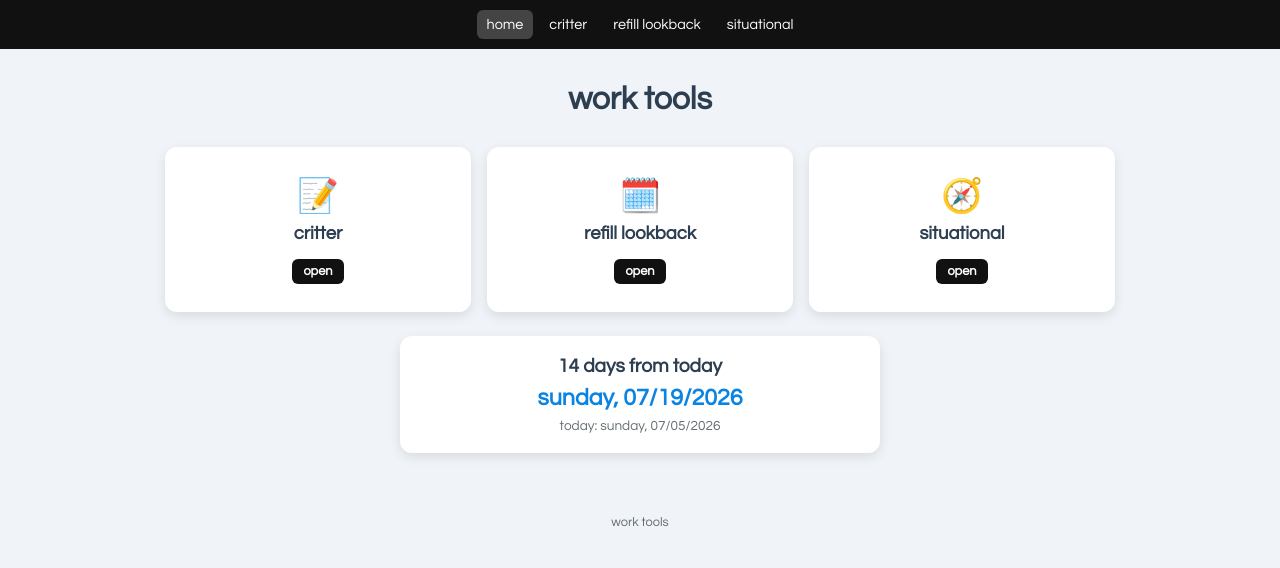
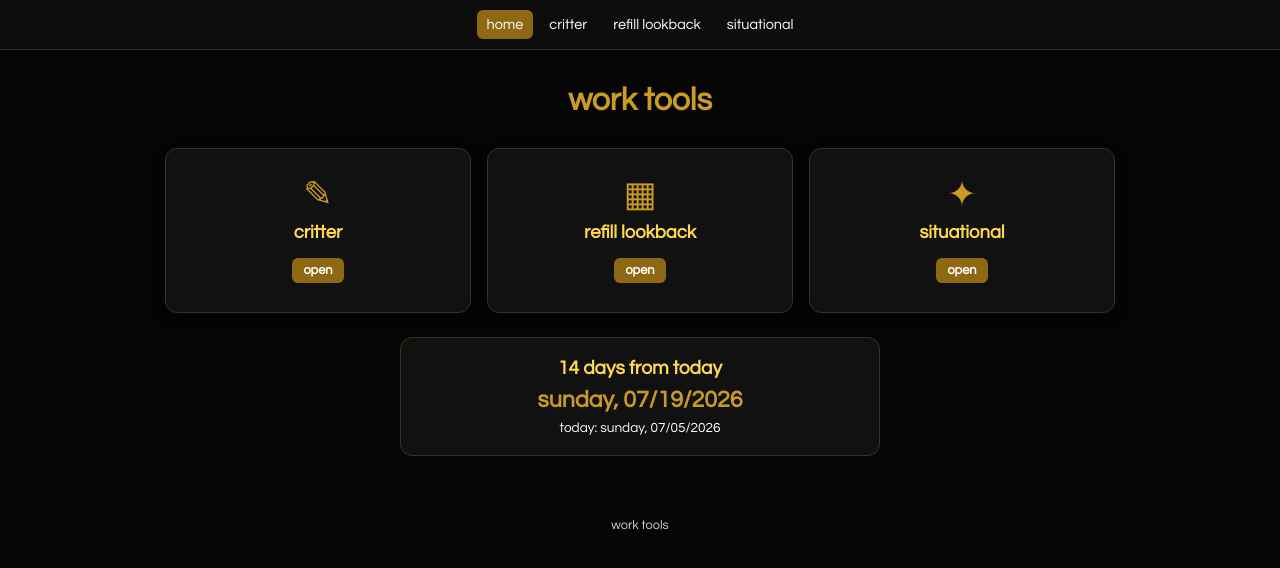
Before and after one commit to drpboop/home, a plain HTML site: page index.html in a window 1280 px wide. Drawn offline with Linux system fonts and the light colour scheme.

Commit message:
Refactor index.html for better layout and styles
Refactor HTML structure and styles for improved layout and design.

```diff
--- a/index.html
+++ b/index.html
@@ -2,338 +2,127 @@
 <html lang="en">
 <head>
 <meta charset="UTF-8">
+<meta name="viewport" content="width=device-width, initial-scale=1.0">
+<title>work tools</title>
+<style>
 
-  <meta
-    name="viewport"
-    content="width=device-width, initial-scale=1.0"
-  >
+:root{
+  --bg:#050505;
+  --panel:#111111;
+  --panel-2:#181818;
+  --border:#3b3218;
+  --white:#ffffff;
+  --yellow:#ffd84d;
+  --mustard:#c99a24;
+  --mustard-dark:#8f6814;
+  --muted:#cfcfcf;
+}
+*{box-sizing:border-box}
+body{
+  margin:0;
+  min-height:100vh;
+  font-family:"Century Gothic",Arial,sans-serif;
+  background:var(--bg);
+  color:var(--white);
+}
+.site-nav{
+  background:#0d0d0d;
+  padding:10px 16px;
+  display:flex;
+  justify-content:center;
+  flex-wrap:wrap;
+  gap:6px;
+  border-bottom:1px solid var(--border);
+}
+.site-nav a{
+  color:var(--white);
+  text-decoration:none;
+  padding:7px 10px;
+  border-radius:6px;
+  font-size:.9rem;
+}
+.site-nav a:hover{background:#2a2414;color:var(--yellow)}
+.site-nav a.active{background:var(--mustard-dark);color:var(--white)}
 
-  <title>work tools</title>
-
-  <style>
-    * {
-      box-sizing: border-box;
+header{text-align:center;padding:34px 20px 16px}
+header h1{margin:0;color:var(--mustard);font-size:2rem}
+main{width:min(950px,92%);margin:15px auto 45px}
+.tool-grid{display:grid;grid-template-columns:repeat(auto-fit,minmax(210px,1fr));gap:16px}
+.tool-card{
+  min-height:165px;padding:24px 18px;background:var(--panel);
+  border:1px solid var(--border);border-radius:12px;
+  box-shadow:0 4px 12px rgba(0,0,0,.5);
+  display:flex;flex-direction:column;align-items:center;justify-content:center;
+  text-align:center;transition:.2s
 }
-
-    body {
-      margin: 0;
-      min-height: 100vh;
-      font-family: "Century Gothic", Arial, sans-serif;
-      background: #f0f4f8;
-      color: #2c3e50;
+.tool-card:hover{transform:translateY(-3px);border-color:var(--mustard)}
+.tool-icon{margin-bottom:9px;font-size:2.2rem;color:var(--mustard);line-height:1}
+.tool-card h2{margin:0 0 16px;color:var(--yellow);font-size:1.15rem}
+.tool-button{
+  display:inline-block;padding:6px 11px;background:var(--mustard-dark);
+  color:var(--white);border-radius:6px;text-decoration:none;font-size:.8rem;font-weight:bold
 }
-
-    .site-nav {
-      background: #111;
-      padding: 10px 16px;
-      display: flex;
-      justify-content: center;
-      flex-wrap: wrap;
-      gap: 6px;
+.tool-button:hover{background:var(--mustard)}
+.date-card{
+  max-width:480px;margin:24px auto 0;padding:20px;background:var(--panel);
+  border:1px solid var(--border);border-radius:12px;text-align:center
 }
-
-    .site-nav a {
-      color: white;
-      text-decoration: none;
-      padding: 7px 10px;
-      border-radius: 6px;
-      font-size: 0.9rem;
-    }
-
-    .site-nav a:hover,
-    .site-nav a.active {
-      background: #444;
-    }
-
-    header {
-      text-align: center;
-      padding: 34px 20px 16px;
-    }
-
-    header h1 {
-      margin: 0;
-      font-size: 2rem;
-    }
-
-    main {
-      width: min(950px, 92%);
-      margin: 15px auto 45px;
-    }
-
-    .tool-grid {
-      display: grid;
-      grid-template-columns:
-        repeat(auto-fit, minmax(210px, 1fr));
-      gap: 16px;
-    }
-
-    .tool-card {
-      min-height: 165px;
-      padding: 24px 18px;
-      background: white;
-      border-radius: 12px;
-      box-shadow:
-        0 4px 12px
-        rgba(0, 0, 0, 0.1);
-
-      display: flex;
-      flex-direction: column;
-      align-items: center;
-      justify-content: center;
-
-      text-align: center;
-
-      transition:
-        transform 0.2s ease,
-        box-shadow 0.2s ease;
-    }
-
-    .tool-card:hover {
-      transform: translateY(-3px);
-
-      box-shadow:
-        0 7px 16px
-        rgba(0, 0, 0, 0.14);
-    }
-
-    .tool-icon {
-      margin-bottom: 9px;
-      font-size: 2.1rem;
-    }
-
-    .tool-card h2 {
-      margin: 0 0 16px;
-      font-size: 1.15rem;
-    }
-
-    .tool-button {
-      display: inline-block;
-      padding: 6px 11px;
-      background: #111;
-      color: white;
-      border-radius: 6px;
-      text-decoration: none;
-      font-size: 0.8rem;
-      font-weight: bold;
-    }
-
-    .tool-button:hover {
-      background: #444;
-    }
-
-    .date-card {
-      max-width: 480px;
-      margin: 24px auto 0;
-      padding: 20px;
-      background: white;
-      border-radius: 12px;
-      text-align: center;
-
-      box-shadow:
-        0 4px 12px
-        rgba(0, 0, 0, 0.1);
-    }
-
-    .date-card h2 {
-      margin: 0 0 10px;
-      font-size: 1.2rem;
-    }
-
-    .future-date {
-      color: #0984e3;
-      font-size: 1.45rem;
-      font-weight: bold;
-    }
-
-    .today-date {
-      margin-top: 9px;
-      color: #636e72;
-      font-size: 0.85rem;
-    }
-
-    footer {
-      padding: 18px;
-      color: #636e72;
-      text-align: center;
-      font-size: 0.8rem;
-    }
-
-    @media (max-width: 550px) {
-      header {
-        padding-top: 26px;
-      }
-
-      header h1 {
-        font-size: 1.65rem;
-      }
-
-      .tool-card {
-        min-height: 150px;
-      }
-
-      .future-date {
-        font-size: 1.25rem;
-      }
-    }
+.date-card h2{margin:0 0 10px;color:var(--yellow);font-size:1.2rem}
+.future-date{color:var(--mustard);font-size:1.45rem;font-weight:bold}
+.today-date{margin-top:9px;color:var(--white);font-size:.85rem}
+footer{padding:18px;color:var(--muted);text-align:center;font-size:.8rem}
+@media(max-width:550px){header{padding-top:26px}header h1{font-size:1.65rem}.tool-card{min-height:150px}}
 </style>
 </head>
-
 <body>
-
 <nav class="site-nav">
-
-    <a
-      class="active"
-      href="https://drpboop.github.io/home/"
-    >
-      home
-    </a>
-
-    <a href="https://drpboop.github.io/crit/">
-      critter
-    </a>
-
-    <a href="https://drpboop.github.io/refill-lookback/">
-      refill lookback
-    </a>
-
-    <a href="https://drpboop.github.io/situational/">
-      situational
-    </a>
-
+<a class="active" href="https://drpboop.github.io/home/">home</a>
+<a href="https://drpboop.github.io/crit/">critter</a>
+<a href="https://drpboop.github.io/refill-lookback/">refill lookback</a>
+<a href="https://drpboop.github.io/situational/">situational</a>
 </nav>
 
-  <header>
-    <h1>work tools</h1>
-  </header>
+<header><h1>work tools</h1></header>
 
 <main>
-
 <section class="tool-grid">
-
 <article class="tool-card">
-
-        <div class="tool-icon">
-          📝
-        </div>
-
+<div class="tool-icon">✎</div>
 <h2>critter</h2>
-
-        <a
-          class="tool-button"
-          href="https://drpboop.github.io/crit/"
-        >
-          open
-        </a>
-
+<a class="tool-button" href="https://drpboop.github.io/crit/">open</a>
 </article>
 
 <article class="tool-card">
-
-        <div class="tool-icon">
-          🗓️
-        </div>
-
+<div class="tool-icon">▦</div>
 <h2>refill lookback</h2>
-
-        <a
-          class="tool-button"
-          href="https://drpboop.github.io/refill-lookback/"
-        >
-          open
-        </a>
-
+<a class="tool-button" href="https://drpboop.github.io/refill-lookback/">open</a>
 </article>
 
 <article class="tool-card">
-
-        <div class="tool-icon">
-          🧭
-        </div>
-
+<div class="tool-icon">✦</div>
 <h2>situational</h2>
-
-        <a
-          class="tool-button"
-          href="https://drpboop.github.io/situational/"
-        >
-          open
-        </a>
-
+<a class="tool-button" href="https://drpboop.github.io/situational/">open</a>
 </article>
-
 </section>
 
 <section class="date-card">
-
-      <h2>
-        14 days from today
-      </h2>
-
-      <div
-        id="futureDate"
-        class="future-date"
-      >
-        loading...
-      </div>
-
-      <div
-        id="todayDate"
-        class="today-date"
-      ></div>
-
+<h2>14 days from today</h2>
+<div id="futureDate" class="future-date">loading...</div>
+<div id="todayDate" class="today-date"></div>
 </section>
-
 </main>
 
-  <footer>
-    work tools
-  </footer>
+<footer>work tools</footer>
 
 <script>
-    function formatDate(date) {
-      return date
-        .toLocaleDateString(
-          "en-US",
-          {
-            weekday: "long",
-            month: "2-digit",
-            day: "2-digit",
-            year: "numeric"
+function formatDate(date){
+  return date.toLocaleDateString("en-US",{weekday:"long",month:"2-digit",day:"2-digit",year:"numeric"}).toLowerCase();
 }
-        )
-        .toLowerCase();
-    }
-
-    function updateDates() {
-      const today =
-        new Date();
-
-      const futureDate =
-        new Date(
-          today.getFullYear(),
-          today.getMonth(),
-          today.getDate()
-        );
-
-      futureDate.setDate(
-        futureDate.getDate() + 14
-      );
-
-      document
-        .getElementById("futureDate")
-        .textContent =
-          formatDate(futureDate);
-
-      document
-        .getElementById("todayDate")
-        .textContent =
-          "today: " +
-          formatDate(today);
-    }
-
-    updateDates();
+const today=new Date();
+const future=new Date(today.getFullYear(),today.getMonth(),today.getDate());
+future.setDate(future.getDate()+14);
+document.getElementById("futureDate").textContent=formatDate(future);
+document.getElementById("todayDate").textContent="today: "+formatDate(today);
 </script>
-
 </body>
 </html>
```
Lines whose indentation alone changed are shown as unchanged.
